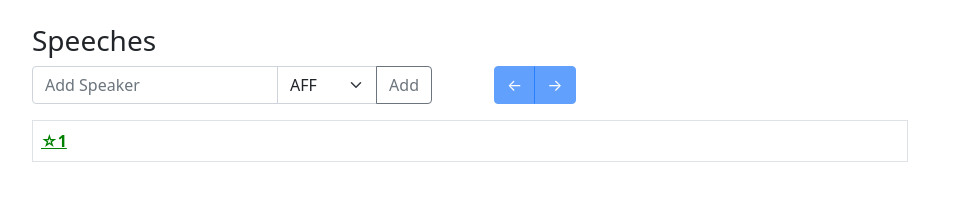
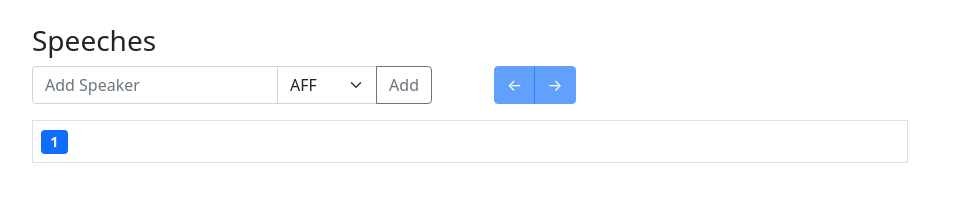
Before and after one commit to 28andrew/POSheet, a plain HTML site: page index.html in a window 1280 px wide. Shown: the top 206 px of the page, without its empty margins (158-1121 px from the left). Drawn offline with Linux system fonts and the light colour scheme.

Commit message:
Change selected speech styling

```diff
--- a/assets/css/style.css
+++ b/assets/css/style.css
@@ -11,8 +11,7 @@
 }
 
 .selected-element {
-    text-decoration: underline;
-    color: green;
+    font-size: .9em;
 }
 
 .action-button {
--- a/assets/js/posheet.js
+++ b/assets/js/posheet.js
@@ -28,9 +28,11 @@ function updateSpeechesHeading() {
     speechesHeadingTr.html("");
     for (var i = 0; i < getTotalBills(); i++) {
         var isActiveSpeech = i === data.activeBill;
-        var heading = (isActiveSpeech ? "☆" : "") + (i + 1);
-        var selectedClass = isActiveSpeech ? " class=\"selected-element\"" : "";
-        speechesHeadingTr.append("<th" + selectedClass + " scope=\"col\">" + heading + "</th>");
+        var heading = i + 1;
+        if (isActiveSpeech) {
+            heading = "<span class=\"badge bg-primary selected-element\">" + heading + "</span>";
+        }
+        speechesHeadingTr.append("<th scope=\"col\">" + heading + "</th>");
     }
 }
 
```
